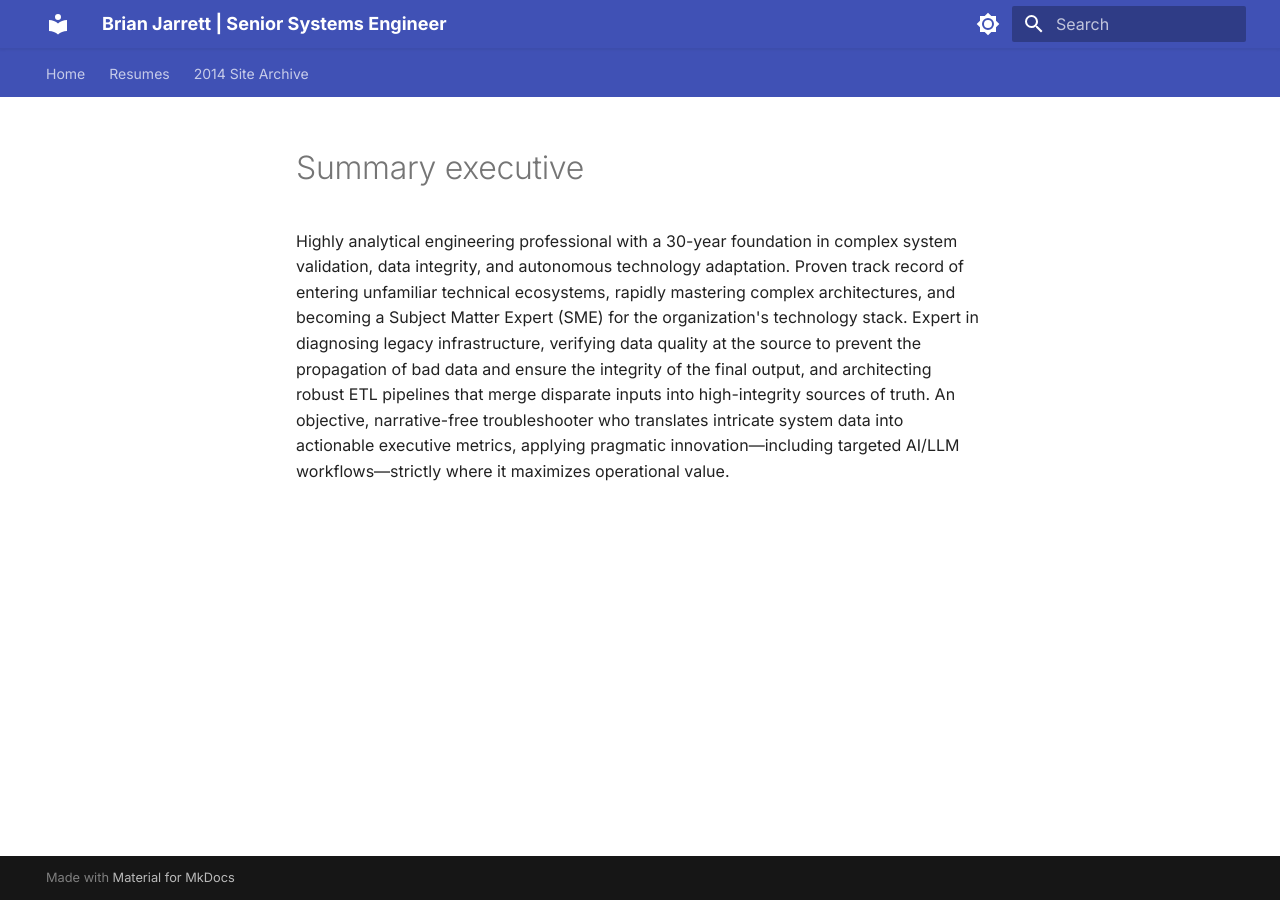
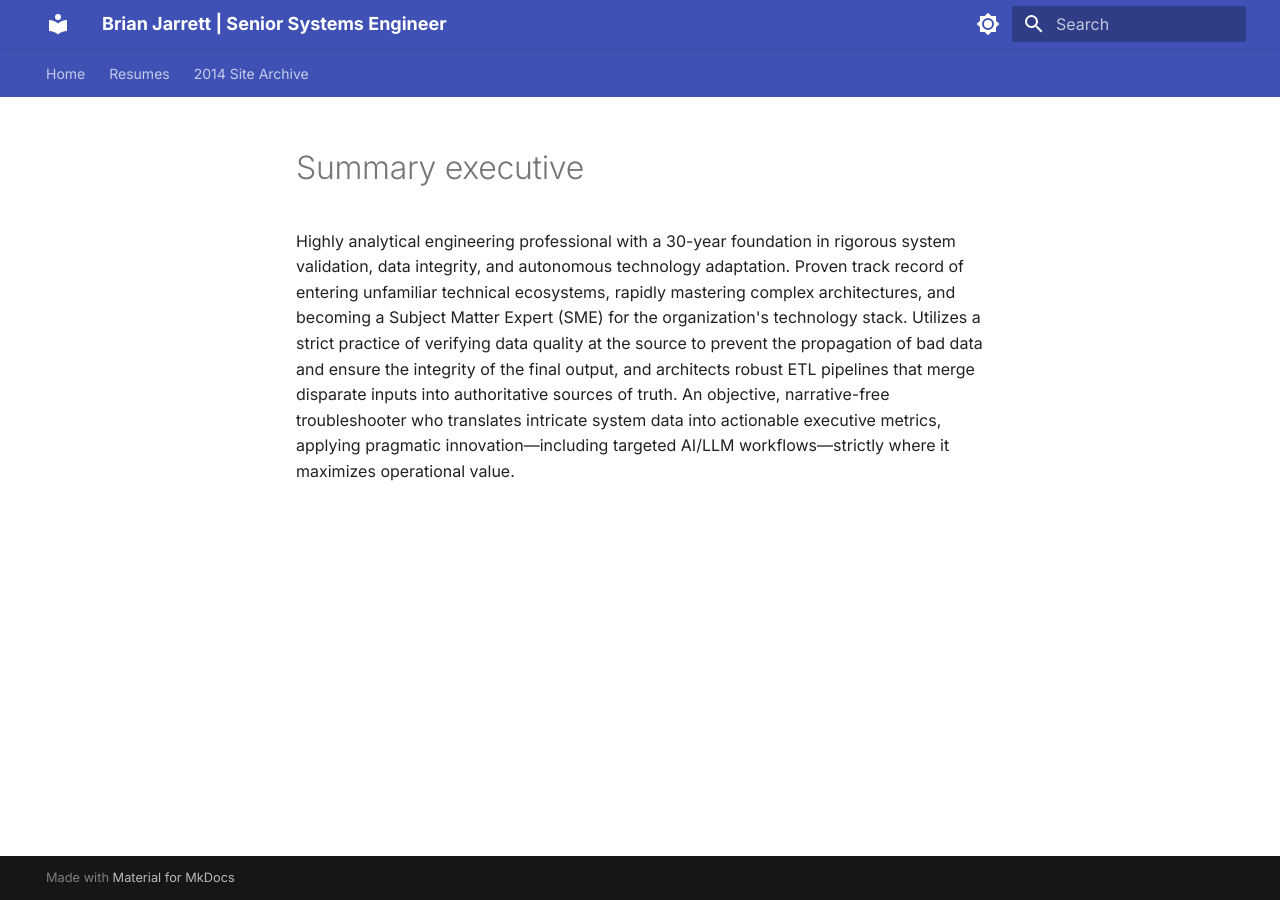
Before and after one commit to celttechie/celttechie.github.io, an MkDocs documentation site: the page built from docs/sections/summary_executive.md, in a window 1280 px wide. Built offline with MkDocs 1.6.1 and Material for MkDocs 9.7.7, drawn with Linux system fonts in a browser that asks for light colours.

Commit message:
Minor edits cleaning up the summary

```diff
--- a/docs/sections/summary_executive.md
+++ b/docs/sections/summary_executive.md
@@ -1 +1 @@
-Highly analytical engineering professional with a 30-year foundation in complex system validation, data integrity, and autonomous technology adaptation. Proven track record of entering unfamiliar technical ecosystems, rapidly mastering complex architectures, and becoming a Subject Matter Expert (SME) for the organization's technology stack. Expert in diagnosing legacy infrastructure, verifying data quality at the source to prevent the propagation of bad data and ensure the integrity of the final output, and architecting robust ETL pipelines that merge disparate inputs into high-integrity sources of truth. An objective, narrative-free troubleshooter who translates intricate system data into actionable executive metrics, applying pragmatic innovation—including targeted AI/LLM workflows—strictly where it maximizes operational value.
+Highly analytical engineering professional with a 30-year foundation in rigorous system validation, data integrity, and autonomous technology adaptation. Proven track record of entering unfamiliar technical ecosystems, rapidly mastering complex architectures, and becoming a Subject Matter Expert (SME) for the organization's technology stack. Utilizes a strict practice of verifying data quality at the source to prevent the propagation of bad data and ensure the integrity of the final output, and architects robust ETL pipelines that merge disparate inputs into authoritative sources of truth. An objective, narrative-free troubleshooter who translates intricate system data into actionable executive metrics, applying pragmatic innovation—including targeted AI/LLM workflows—strictly where it maximizes operational value.
```
